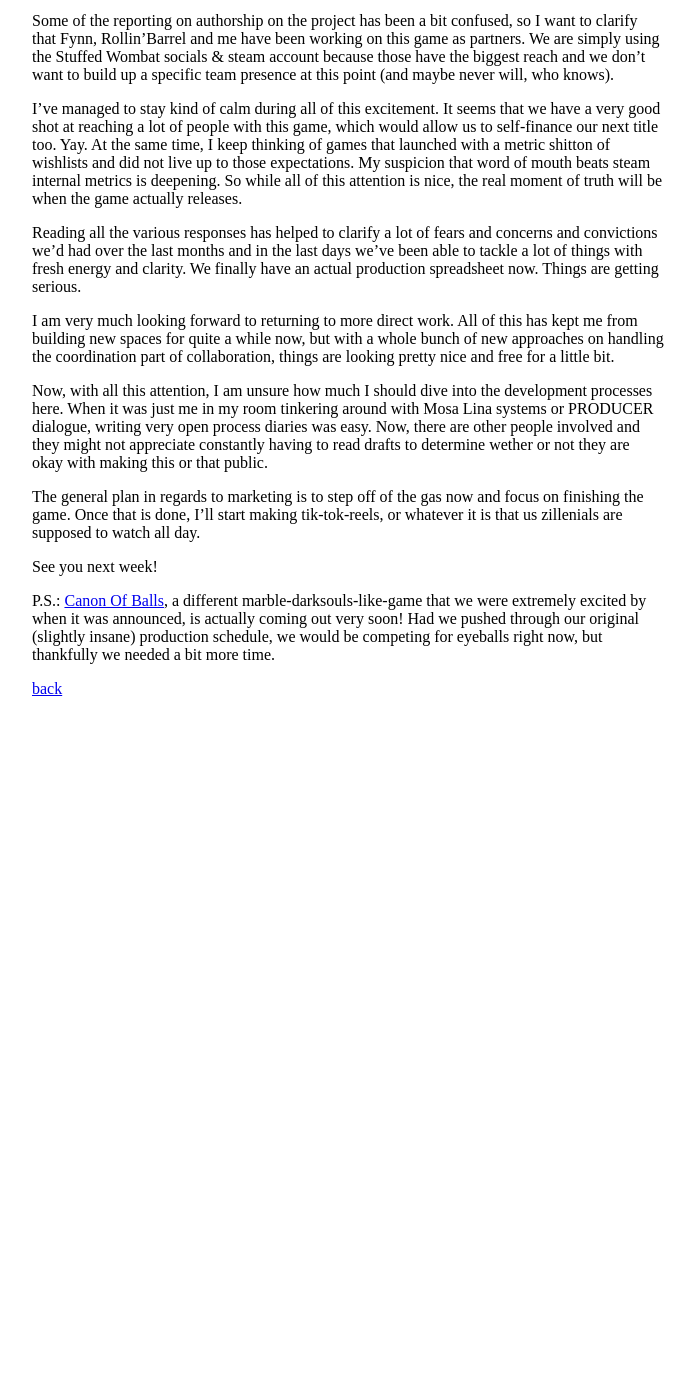
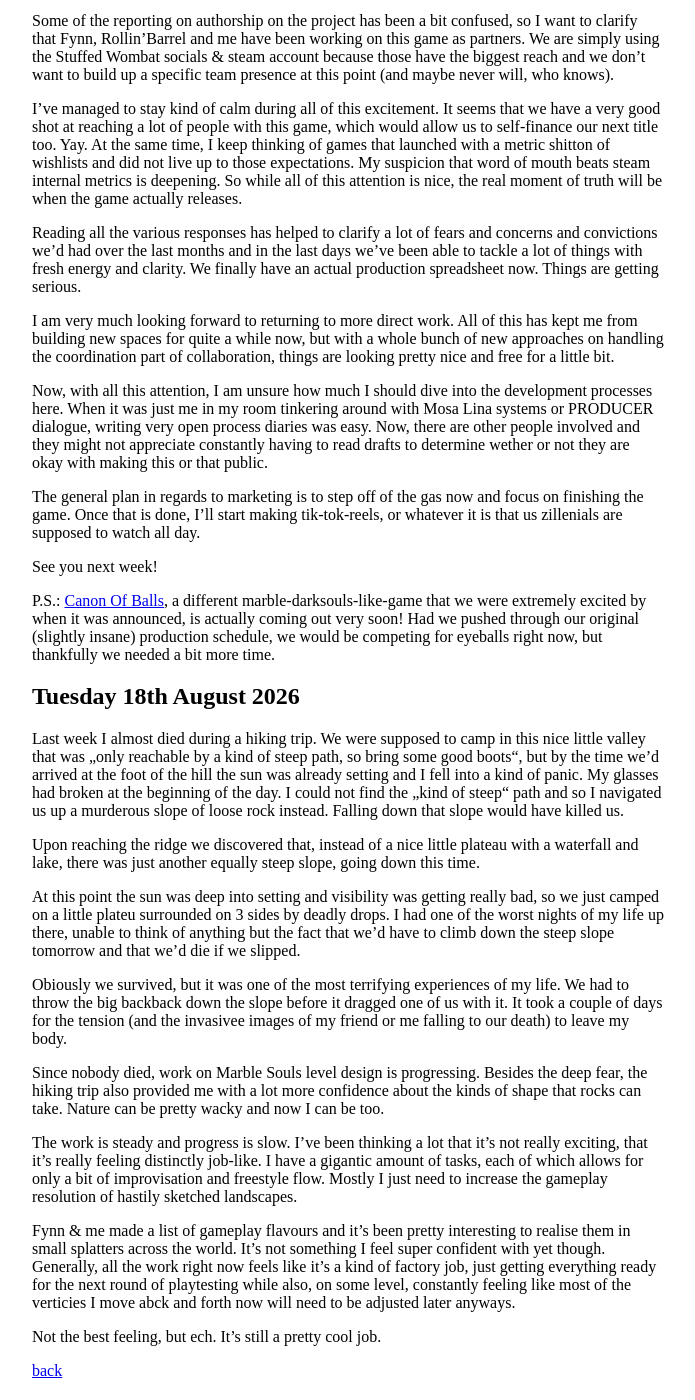
Before and after one commit to stuffedwombat/stuffedwombat.github.io, a Jekyll site: the page built from weekendblog.md, in a window 1280 px wide and 1400 px high, scrolled down 5272 px. Shown: the whole window, without its empty margins (292-987 px from the left). Built offline with Jekyll 4.4.1, drawn with Linux system fonts in a browser that asks for light colours; our own code applies the rules of GitHub Pages for plain Markdown files; comment, search, counter and statistics services are not loaded; before the commit the page ends 5990 px from its top, so only the background shows below that.

Commit message:
Update weekendblog.md

```diff
--- a/weekendblog.md
+++ b/weekendblog.md
@@ -178,4 +178,23 @@ See you next week!
 P.S.: [Canon Of Balls](https://store.steampowered.com/app/3962460/THE_CANON_OF_BALLS/), a different marble-darksouls-like-game that we were extremely excited by when it was announced, is actually coming out very soon! Had we pushed through our original (slightly insane) production schedule, we would be competing for eyeballs right now, but thankfully we needed a bit more time.
 
 
+## Tuesday 18th August 2026
+
+Last week I almost died during a hiking trip. We were supposed to camp in this nice little valley that was „only reachable by a kind of steep path, so bring some good boots“, but by the time we'd arrived at the foot of the hill the sun was already setting and I fell into a kind of panic. My glasses had broken at the beginning of the day. I could not find the „kind of steep“ path and so I navigated us up a murderous slope of loose rock instead. Falling down that slope would have killed us.
+
+Upon reaching the ridge we discovered that, instead of a nice little plateau with a waterfall and lake, there was just another equally steep slope, going down this time.
+
+At this point the sun was deep into setting and visibility was getting really bad, so we just camped on a little plateu surrounded on 3 sides by deadly drops. I had one of the worst nights of my life up there, unable to think of anything but the fact that we'd have to climb down the steep slope tomorrow and that we'd die if we slipped.
+
+Obiously we survived, but it was one of the most terrifying experiences of my life. We had to throw the big backback down the slope before it dragged one of us with it. It took a couple of days for the tension (and the invasivee images of my friend or me falling to our death) to leave my body.
+
+Since nobody died, work on Marble Souls level design is progressing. Besides the deep fear, the hiking trip also provided me with a lot more confidence about the kinds of shape that rocks can take. Nature can be pretty wacky and now I can be too.
+
+The work is steady and progress is slow. I've been thinking a lot that it's not really exciting, that it's really feeling distinctly job-like. I have a gigantic amount of tasks, each of which allows for only a bit of improvisation and freestyle flow. Mostly I just need to increase the gameplay resolution of hastily sketched landscapes.
+
+Fynn & me made a list of gameplay flavours and it's been pretty interesting to realise them in small splatters across the world. It's not something I feel super confident with yet though. Generally, all the work right now feels like it's a kind of factory job, just getting everything ready for the next round of playtesting while also, on some level, constantly feeling like most of the verticies I move abck and forth now will need to be adjusted later anyways.
+
+Not the best feeling, but ech. It's still a pretty cool job.
+
+
 [back](thinking)
```
